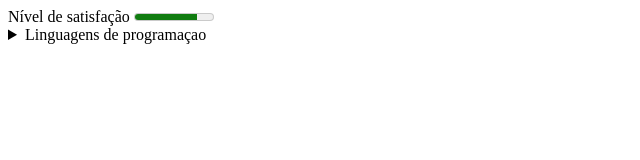
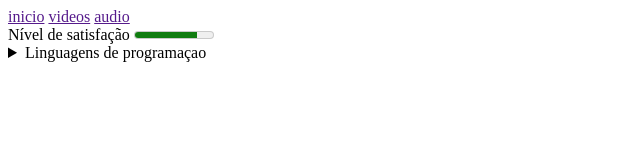
Before and after one commit to Emersonfbezerra/TEST_TAGS, a plain HTML site: page index.html in a window 1280 px wide. Shown: the whole page, without its empty margins (0-640 px from the left). Drawn offline with Linux system fonts and the light colour scheme.

Commit message:
atualizacao

```diff
--- a/index.html
+++ b/index.html
@@ -7,6 +7,11 @@
 </head>
 <body>
     <header>
+        <nav>
+            <a href="">inicio</a>
+            <a href="">videos</a>
+            <a href="">audio</a>
+        </nav>
 
     </header>
     <main>
```
